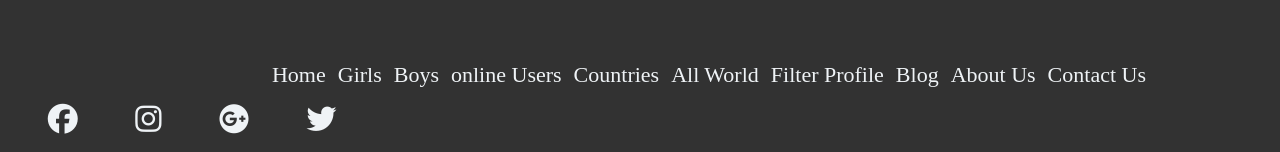
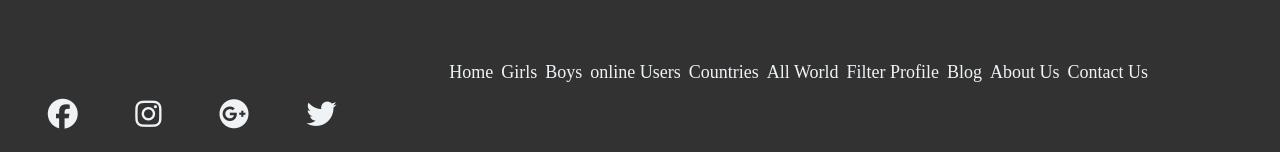
Before and after one commit to 12shivam219/Love-Finder, a plain HTML site: page index.html in a window 1280 px wide. Shown: the part 5491-5643 px from the top of the page. Drawn offline with Linux system fonts and the light colour scheme.

Commit message:
Update style.css

```diff
--- a/style.css
+++ b/style.css
@@ -523,18 +523,17 @@ body {
 }
 
 .lstnav {
-    text-decoration: none;
     list-style: none;
     overflow: auto;
     width: 80%;
     margin: 15px auto;
     color: #eff3f6;
-    font-size: 22px;
+    font-size: 18px;
 }
 
 .lstnav .l {
     float: right;
-    margin: auto 6px;
+    margin: auto 4px;
 }
 
 .iconsite {
```
